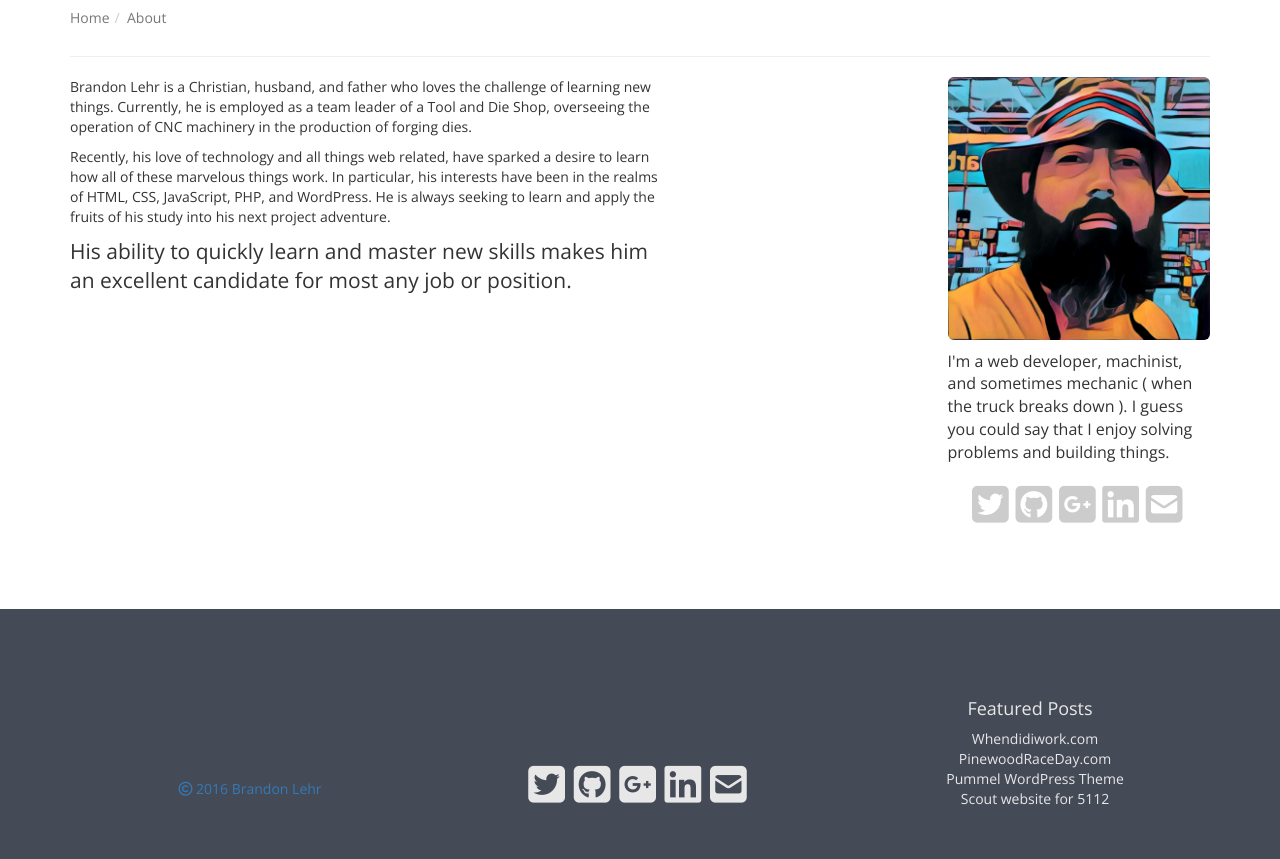
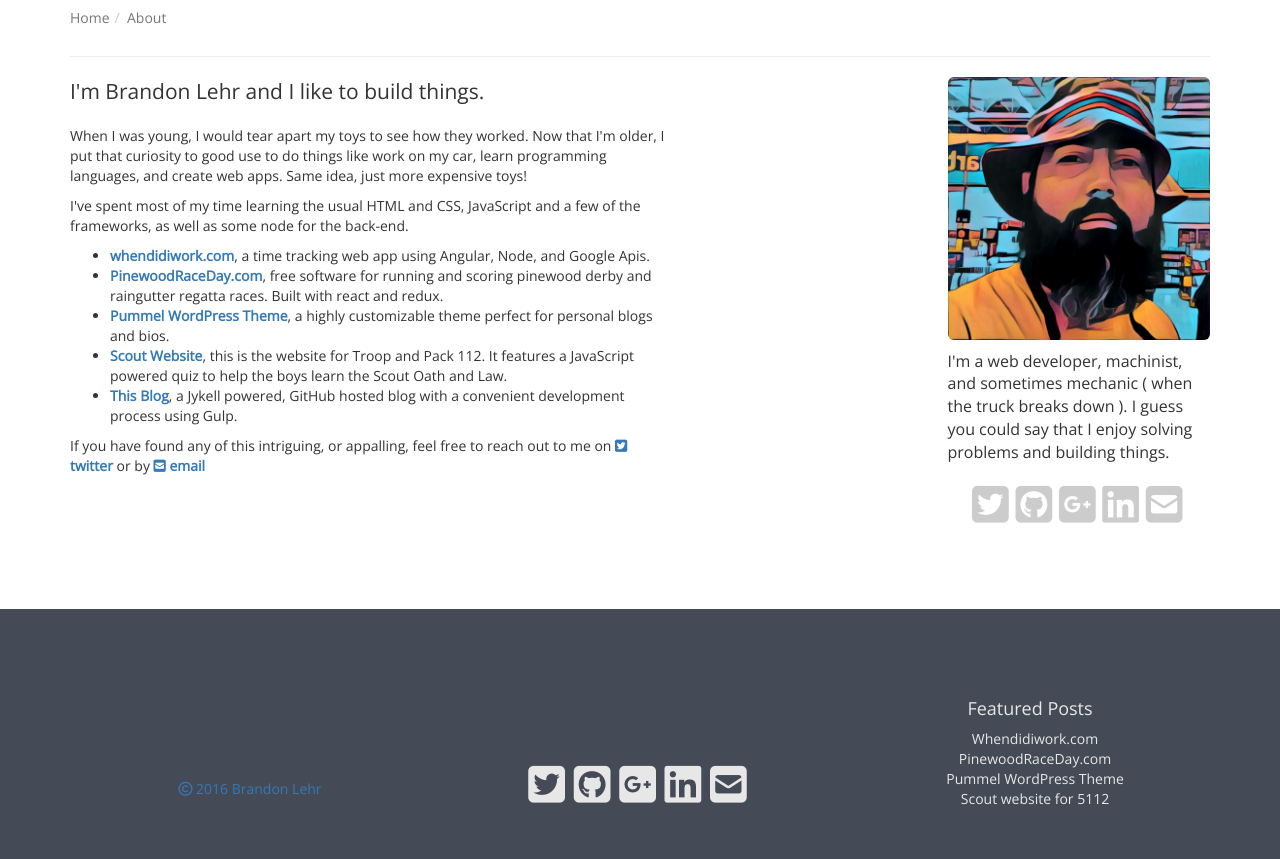
Before and after one commit to blehr/blehr.github.io, a Jekyll site: the page built from about/index.html, in a window 1280 px wide. Shown: the part 500-1359 px from the top of the page. Built offline with Jekyll 4.4.1, drawn with Linux system fonts in a browser that asks for light colours; nearby versions of some CDN libraries; comment, search, counter and statistics services are not loaded.

Commit message:
work on about page

```diff
--- a/about/index.html
+++ b/about/index.html
@@ -27,7 +27,18 @@
     }
 </style>
 
-<p>Brandon Lehr is a Christian, husband, and father who loves the challenge of learning new things. Currently, he is employed as a team leader of a Tool and Die Shop, overseeing the operation of CNC machinery in the production of forging dies.</p>
-<p>Recently, his love of technology and all things web related, have sparked a desire to learn how all of these marvelous things work. In particular, his interests have been in the realms of HTML, CSS, JavaScript, PHP, and WordPress. He is always seeking to learn and apply the fruits of his study into his next project adventure.</p>
+<p class="lead">I'm Brandon Lehr and I like to build things.</p>
 
-<p class="lead">His ability to quickly learn and master new skills makes him an excellent candidate for most any job or position.</p>
+<p>When I was young, I would tear apart my toys to see how they worked. Now that I'm older, I put that curiosity to good use to do things like work on my car, learn programming languages, and create web apps. Same idea, just more expensive toys!</p>
+
+<p>I've spent most of my time learning the usual HTML and CSS, JavaScript and a few of the frameworks, as well as some node for the back-end.</p>
+
+<ul>
+    <li><a href="{% post_url 2015-05-12-whendidiwork-a-time-clock-app %}">whendidiwork.com</a>, a time tracking web app using Angular, Node, and Google Apis.</li>
+    <li><a href="{% post_url 2016-06-01-pinewoodraceday %}">PinewoodRaceDay.com</a>, free software for running and scoring pinewood derby and raingutter regatta races. Built with react and redux.</li>
+    <li><a href="{% post_url 2015-12-02-introducing-pummel-wordpress-theme %}">Pummel WordPress Theme</a>, a highly customizable theme perfect for personal blogs and bios.</li>
+    <li><a href="{% post_url 2015-05-15-wchscouts-com-cub-boy-scout-website-for-washington-ch-oh %}">Scout Website</a>, this is the website for Troop and Pack 112. It features a JavaScript powered quiz to help the boys learn the Scout Oath and Law.</li>
+    <li><a href="/">This Blog</a>, a Jykell powered, GitHub hosted blog with a convenient development process using Gulp.</li>
+</ul>
+
+<p>If you have found any of this intriguing, or appalling, feel free to reach out to me on <a href="https://twitter.com/brandonlehr"><i class="fa fa-twitter-square" aria-hidden="true"></i> twitter</a> or by <a href="mailto:{{ site.email }}"><i class="fa fa-envelope-square" aria-hidden="true"></i> email</a></p>
```
